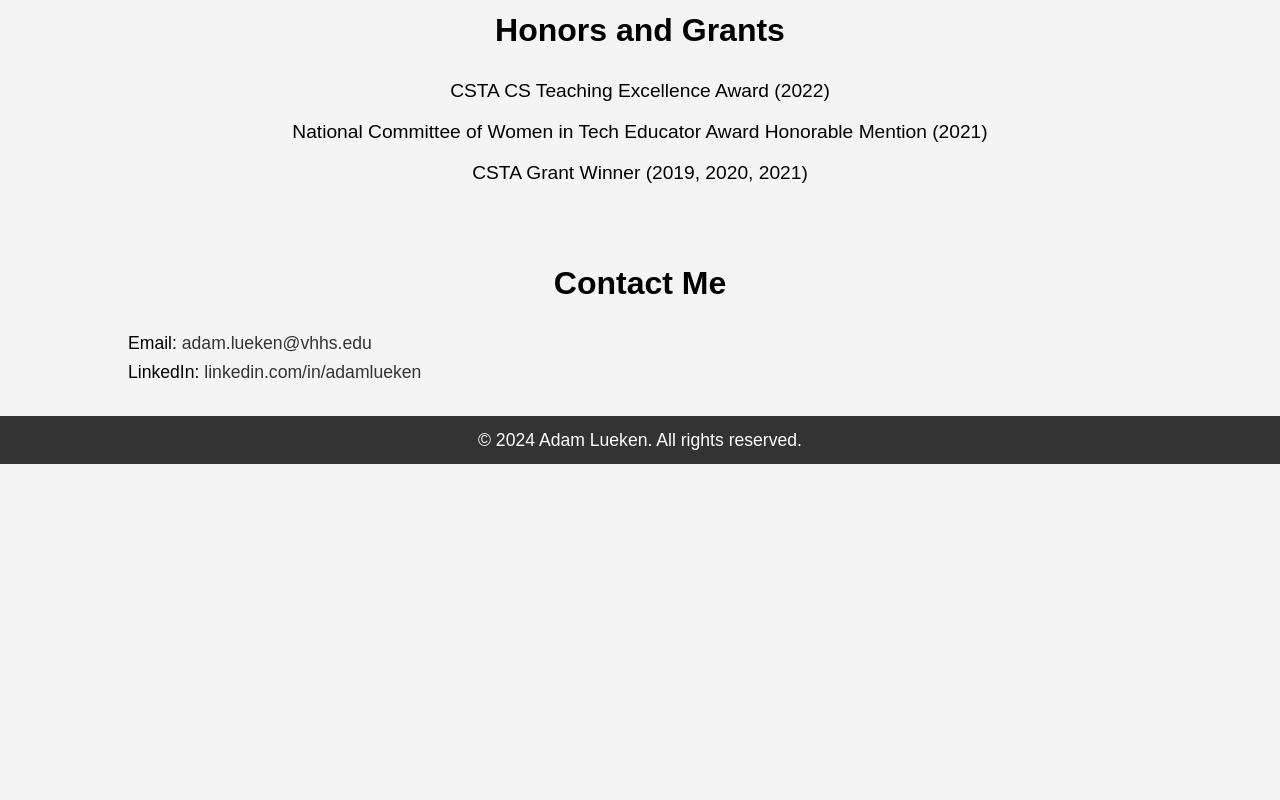
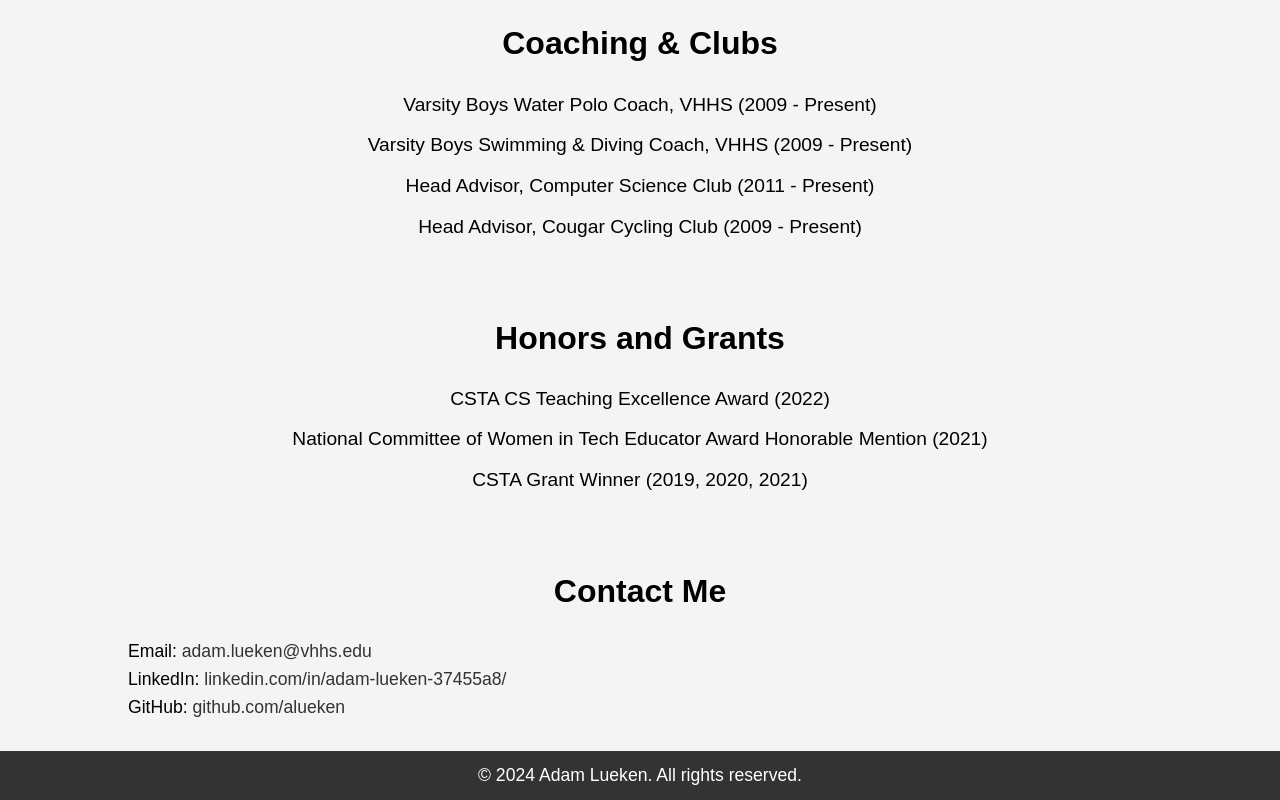
Before and after one commit to alueken/alueken.github.io, a plain HTML site: page index.html in a window 1280 px wide. Shown: the part 1265-2065 px from the top of the page. Before the commit the page ends 1729 px from the top, so only its background shows below. Drawn offline with Linux system fonts and the light colour scheme; a script that the page names is missing.

Commit message:
updated with pic

```diff
--- a/index.html
+++ b/index.html
@@ -11,6 +11,8 @@
         <div class="container">
             <h1>Adam Lueken</h1>
             <p>Computer Science Teacher at VHHS</p>
+            <!-- Adding the image -->
+            <img src="https://campussuite-storage.s3.amazonaws.com/prod/1059662/301794b6-30da-11e7-9e05-124f7febbf4a/2456678/5cd3d23a-16a4-11ed-966f-0a8582ef34e9/optimizations/2097152" alt="Adam Lueken">
         </div>
     </header>
 
@@ -72,7 +74,8 @@
         <div class="container">
             <h2>Contact Me</h2>
             <p>Email: <a href="mailto:adam.lueken@vhhs.edu">adam.lueken@vhhs.edu</a></p>
-            <p>LinkedIn: <a href="https://www.linkedin.com/in/adamlueken" target="_blank">linkedin.com/in/adamlueken</a></p>
+            <p>LinkedIn: <a href="https://www.linkedin.com/in/adam-lueken-37455a8/" target="_blank">linkedin.com/in/adam-lueken-37455a8/</a></p>
+            <p>GitHub: <a href="https://github.com/alueken" target="_blank">github.com/alueken</a></p>
         </div>
     </section>
 
```
